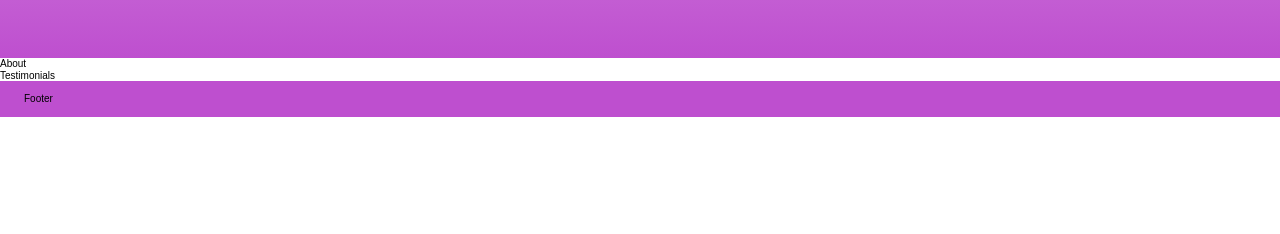
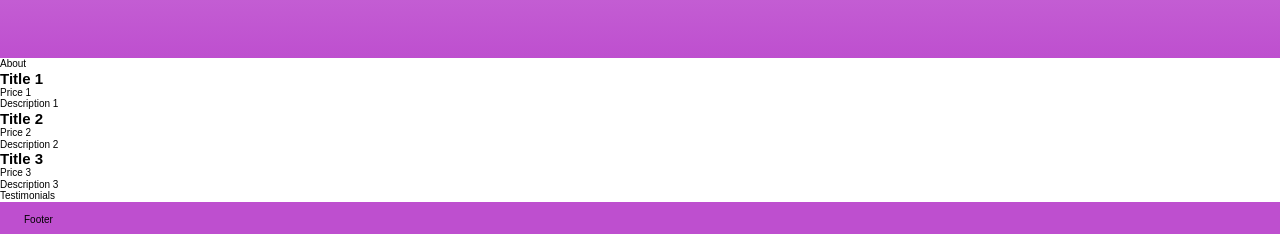
Before and after one commit to Alexandrbig1/learn-n-grow, a React (Vite) app: page / in a window 1280 px wide. Shown: the part 682-916 px from the top of the page. Before the commit the page ends 800 px from the top, so only its background shows below. Built offline with nearby package versions, Linux system fonts and the light colour scheme.

Commit message:
feat: added price section

```diff
--- /dev/null
+++ b/src/components/Price/Price.jsx
@@ -0,0 +1,23 @@
+function Price() {
+  return (
+    <div>
+      <div className="card">
+        <h2>Title 1</h2>
+        <p>Price 1</p>
+        <p>Description 1</p>
+      </div>
+      <div className="card">
+        <h2>Title 2</h2>
+        <p>Price 2</p>
+        <p>Description 2</p>
+      </div>
+      <div className="card">
+        <h2>Title 3</h2>
+        <p>Price 3</p>
+        <p>Description 3</p>
+      </div>
+    </div>
+  );
+}
+
+export default Price;
--- /dev/null
+++ b/src/components/Price/Price.styled.jsx
@@ -0,0 +1 @@
+import styled from "styled-components";
--- a/src/pages/Home/Home.jsx
+++ b/src/pages/Home/Home.jsx
@@ -1,5 +1,6 @@
 import About from "../../components/About/About";
 import Hero from "../../components/Hero/Hero";
+import Price from "../../components/Price/Price";
 import Testimonials from "../../components/Testimonials/Testimonials";
 import { HomeWrapper } from "./Home.styled";
 
@@ -8,6 +9,7 @@ function Home() {
     <HomeWrapper>
       <Hero />
       <About />
+      <Price />
       <Testimonials />
     </HomeWrapper>
   );
```
Also changed, not shown: 2 other files (tests, documents, lock files or other folders).
